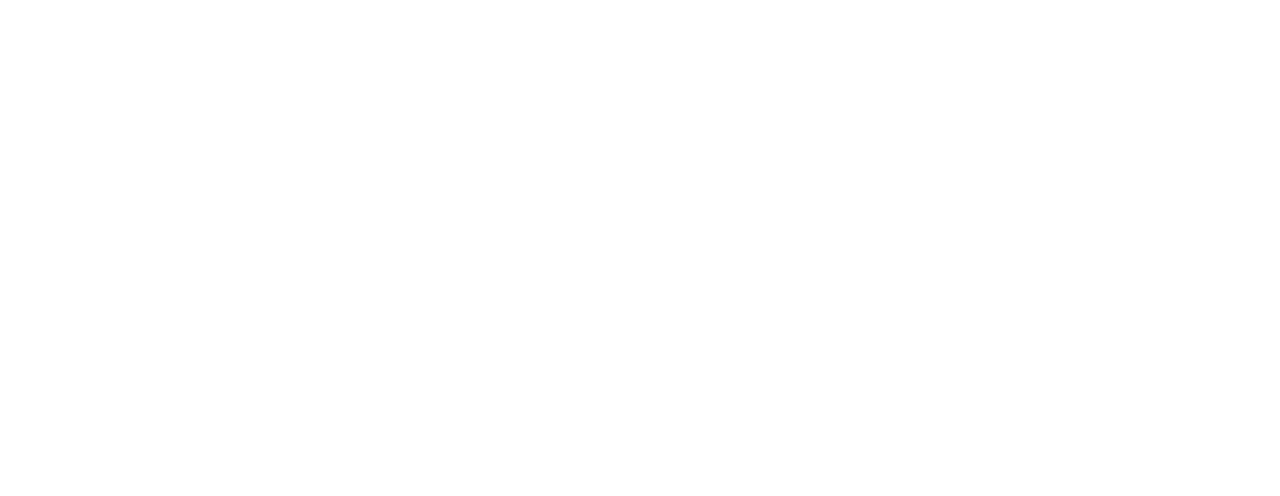
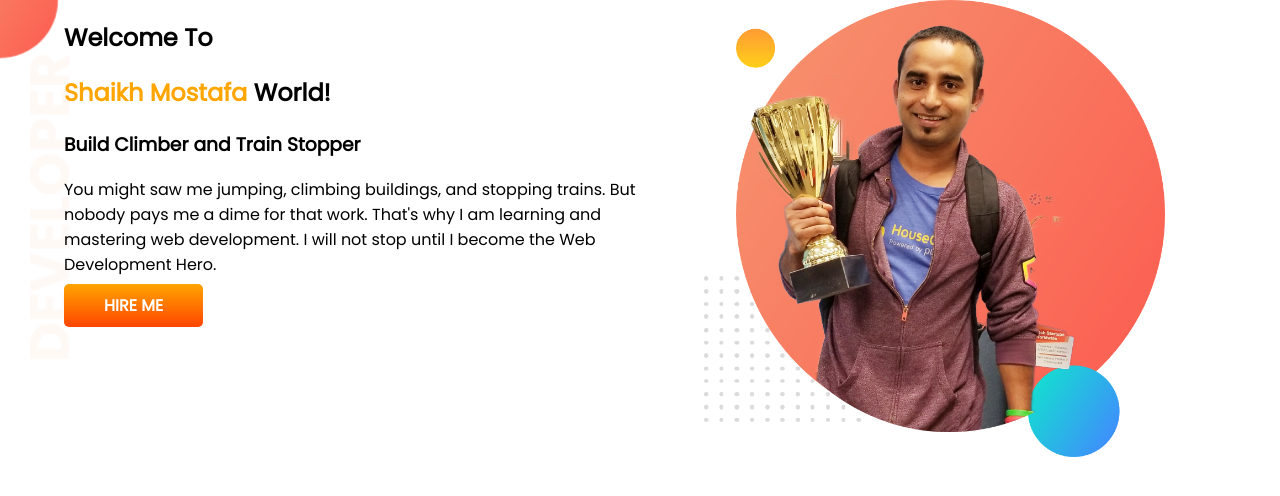
Before and after one commit to ShaikhMostafa/ProtFolio_WebSite, a plain HTML site: page index.html in a window 1280 px wide. Drawn offline with Linux system fonts and the light colour scheme.

Commit message:
Firtst section Ok

```diff
--- a/index.html
+++ b/index.html
@@ -5,9 +5,27 @@
     <meta http-equiv="X-UA-Compatible" content="IE=edge">
     <meta name="viewport" content="width=device-width, initial-scale=1.0">
     <title>ProtFolio WebSite</title>
+            <!-- Google Font -->
+    <link rel="preconnect" href="https://fonts.googleapis.com">
+    <link rel="preconnect" href="https://fonts.gstatic.com" crossorigin>
+    <link href="https://fonts.googleapis.com/css2?family=Poppins&display=swap" rel="stylesheet">
     <link rel="stylesheet" href="style.css">
 </head>
 <body>
-
+    <section class="top-sec">
+        <div class="half-width">
+            <h1>Welcome To</h1>
+        <h1><span class="orange-color">Shaikh Mostafa</span> World!</h1>
+        <h3>Build Climber and Train Stopper
+        </h3>
+        <p>
+            You might saw me jumping, climbing buildings, and stopping trains. But nobody pays me a dime for that work. That's why I am learning and mastering web development. I will not stop until I become the Web Development Hero.
+        </p>
+        <a class="link-button" href="#" target="_blank">hire me</a>
+        </div>
+        <div class="half-width">
+            <img src="images/jhankar.png" alt="">
+        </div>
+    </section>
 </body>
 </html>
--- a/style.css
+++ b/style.css
@@ -0,0 +1,33 @@
+body{
+    font-family: 'Poppins', sans-serif;
+    margin: 0;
+}
+h1{
+
+}
+.orange-color{
+   color: #ffa500;
+}
+section{
+    display: flex;
+}
+.top-sec{
+    background-image: url(images/top-banner.png);
+    background-repeat: no-repeat;
+}
+.half-width{
+    width: 50%;
+    padding-left: 5%;
+}
+.half-width img{
+    width: 80%;
+}
+.link-button{
+    text-decoration: none;
+    color: #fff;
+    background-image: linear-gradient(orange, orangered);
+    font-weight: 700;
+    text-transform: uppercase;
+    padding: 10px 40px;
+    border-radius: 5px;
+}
```
